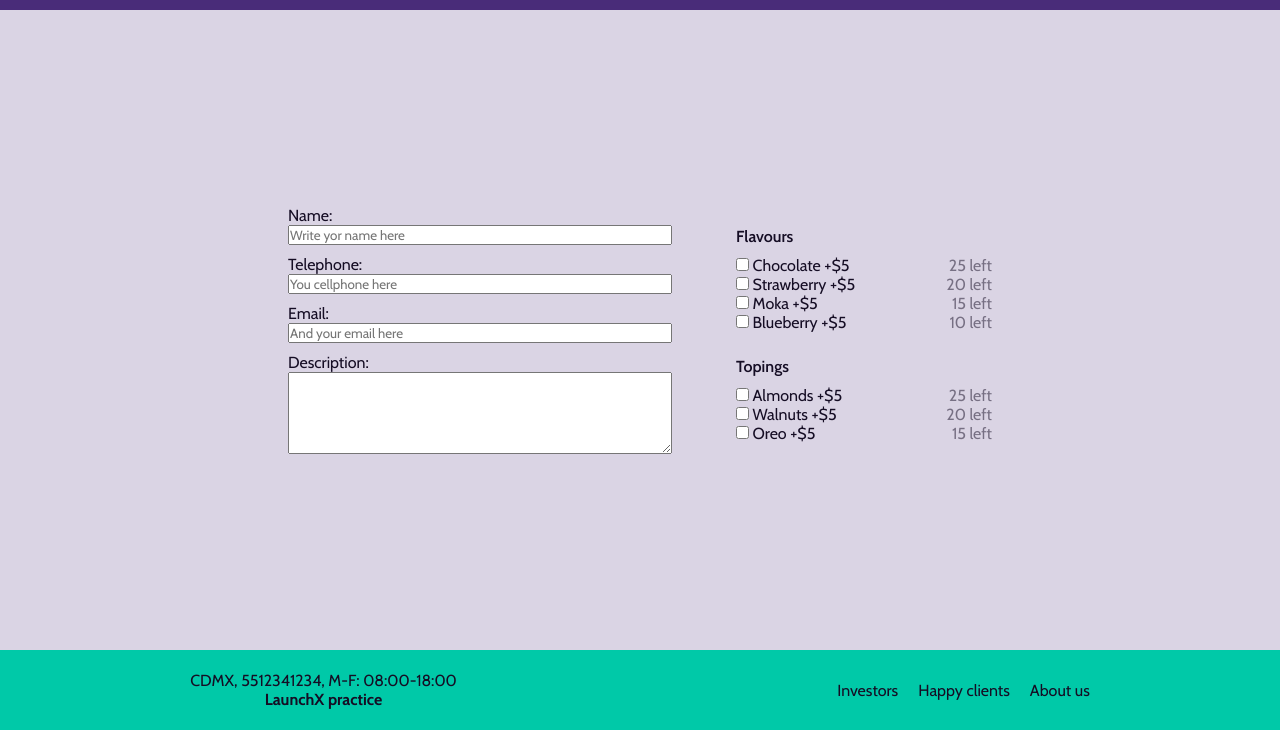
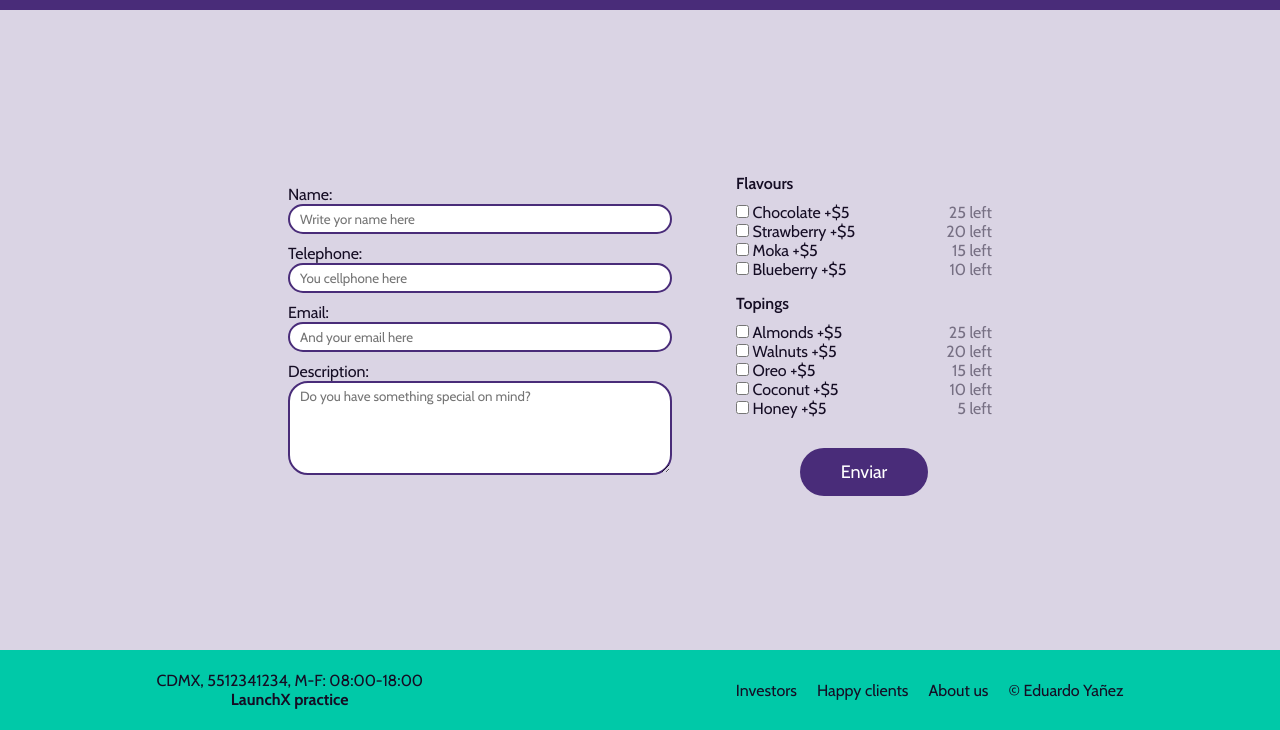
Before and after one commit to eduym17/lxFePracticeBakery, a plain HTML site: page index.html in a window 1280 px wide. Shown: the part 70-800 px from the top of the page. Drawn offline with nearby package versions, Linux system fonts and the light colour scheme.

Commit message:
Adds routs and final styles

```diff
--- a/index.html
+++ b/index.html
@@ -11,7 +11,9 @@
 <body>
   <header>
     <div class="logo">
-      <img src="./assets/icons/Master Cake.png" alt="Master Cake">
+      <a href="./index.html">
+        <img src="./assets/icons/Master Cake.png" alt="Master Cake">
+      </a>
     </div>
     <div class="navbar">
       <p>Home</p>
@@ -21,7 +23,7 @@
     </div>
   </header>
   <main>
-    <div class="form">
+    <form action="./order.html" method="GET" class="form" id="form">
       <div class="leftside">
         <label for="name">Name:</label>
         <input type="text" id="name" placeholder="Write yor name here" class="input">
@@ -30,8 +32,7 @@
         <label for="email">Email:</label>
         <input type="email" id="email" placeholder="And your email here" class="input">
         <label for="description">Description:</label>
-        <textarea id="description" name="description" rows="5" cols="40" placeholder="Do you have something special on mind?" class="input">
-        </textarea>
+        <textarea id="description" name="description" rows="5" cols="40" placeholder="Do you have something special on mind?" class="input"></textarea>
       </div>
       <div class="rightside">
         <div class="flavours">
@@ -88,10 +89,26 @@
             </div>
             <p class="quantity">15 left</p>
           </div>
+          <div class="toping">
+            <div>
+              <input type="checkbox" name="coconut" id="coconut" class="checkbox">
+              <label for="coconut">Coconut  +$5</label>
+            </div>
+            <p class="quantity">10 left</p>
+          </div>
+          <div class="toping">
+            <div>
+              <input type="checkbox" name="honey" id="honey" class="checkbox">
+              <label for="honey">Honey  +$5</label>
+            </div>
+            <p class="quantity">5 left</p>
+          </div>
+        </div>
+        <div class="button">
+          <button type="submit">Enviar</button>
         </div>
       </div>
-    </div>
-
+    </form>
   </main>
   <footer>
     <div class="details">
@@ -102,7 +119,10 @@
       <p>Investors</p>
       <p>Happy clients</p>
       <p>About us</p>
+      <p>&copy; Eduardo Yañez</p>
     </div>
   </footer>
+  <script src="./order.js">
+  </script>
 </body>
 </html>
--- /dev/null
+++ b/order.js
@@ -0,0 +1,6 @@
+const form = getElementById('form');
+
+form.addEventListener('submit', (event) => {
+  event.preventDefault();
+  window.location.href = './order.html'
+});
--- a/styles.css
+++ b/styles.css
@@ -4,10 +4,6 @@
   margin: 0;
   list-style: none;
   font-family: 'Cabin', sans-serif;
-}
-
-body {
-  background: gray;
 }
 
 header {
@@ -21,7 +17,7 @@ header {
   overflow: hidden;
 }
 
-header > div > img {
+header > div > a > img {
   height: 6vh;
 }
 
@@ -59,12 +55,25 @@ main {
 .input {
   width: 100%;
   margin-bottom: 10px;
+  border-radius: 20px;
+  padding-left: 10px;
+  padding-top: 5px;
+  padding-bottom: 5px;
+  border: 2px solid #492C79;
+}
+
+.input:hover, .input:focus {
+  background: #492C79;
+  color: white;
+  border: 2px solid #00c9a8;
 }
 
 textarea {
   width: 100%;
   text-align: left;
   color: #492c79;
+  min-width: 30vw;
+  max-width: 30vw;
 }
 
 .leftside {
@@ -75,15 +84,46 @@ textarea {
 
 .rightside {
   width: 20vw;
+  display: flex;
+  flex-direction: column;
+  justify-content: space-between;
+  align-items: center;
+}
+
+button {
+  margin-top: 30px;
+  height: 3rem;
+  width: 8rem;
+  background: #492C79;
+  border: 2px solid #492C79;
+  border: none;
+  border-radius: 50px;
+  color: white;
+  font-size: large;
+}
+
+button:hover {
+  background: #331e54;
+  border: 2px solid #00c9a8;
+  border-radius: 50px;
+  color: white;
+  font-weight: 600;
 }
 
 .flavours {
-  padding-bottom: 25px;
+  padding-bottom: 15px;
+  align-self: flex-start;
+  width: 100%;
 }
 
 .flavours > p {
   padding-bottom: 10px;
   font-weight: 600;
+}
+
+.topings {
+  align-self: flex-start;
+  width: 100%;
 }
 
 .topings > p {
@@ -104,14 +144,6 @@ textarea {
 
 .toping > p {
   opacity: .5;
-}
-
-.quantity {
-  justify-self: start;
-}
-
-.checkbox {
-  border: 1px solid red;
 }
 
 footer {
@@ -139,3 +171,7 @@ footer {
   display: flex;
   gap: 20px;
 }
+
+.submitmsg {
+  font-size: 7rem;
+}
```
Also changed, not shown: order.html (added, +41 -0 lines).
